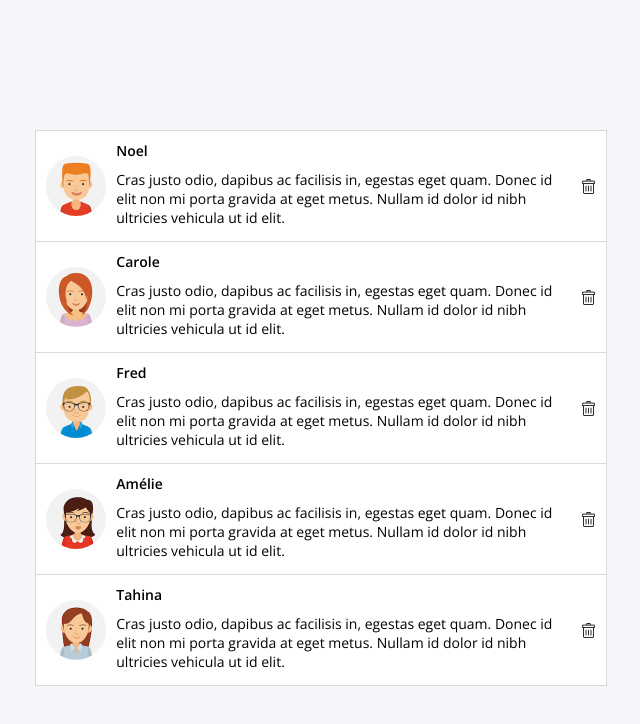
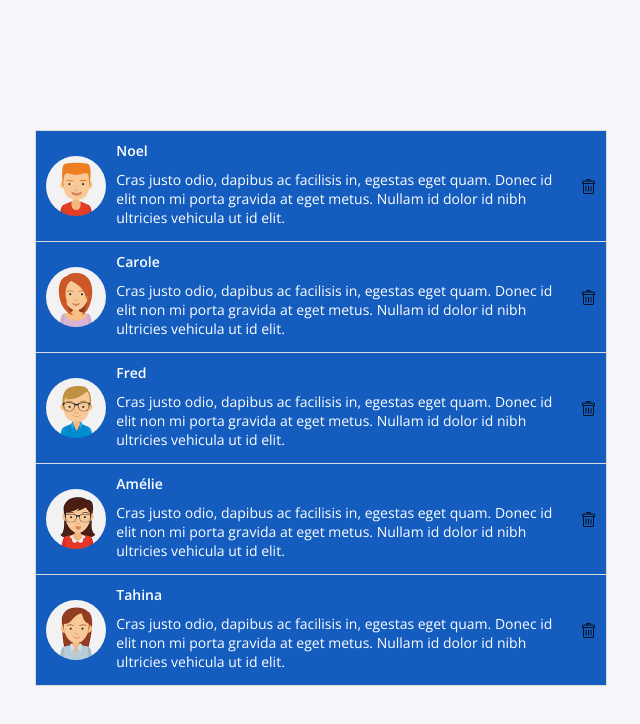
Before and after one commit to maxTerr/MyMails, a plain HTML site: page public/index.html in a window 1280 px wide. Shown: the whole page, without its empty margins (319-959 px from the left). Drawn offline with nearby package versions, Linux system fonts and the light colour scheme.

Commit message:
couleur et fond

```diff
--- a/public/style.css
+++ b/public/style.css
@@ -14,12 +14,13 @@ body {
 .profil {
     display:flex;
     width: 50%;
-    background-color: #FFFFFF;
+    background-color: #145DBF;
     border-top : 1px solid #DADADA;
     border-right : 1px solid #DADADA;
     border-left : 1px solid #DADADA;
     justify-content: center;
     align-items: center;
+    color:white
 }
 .profil:last-child {
     border-bottom : 1px solid #DADADA;
```
